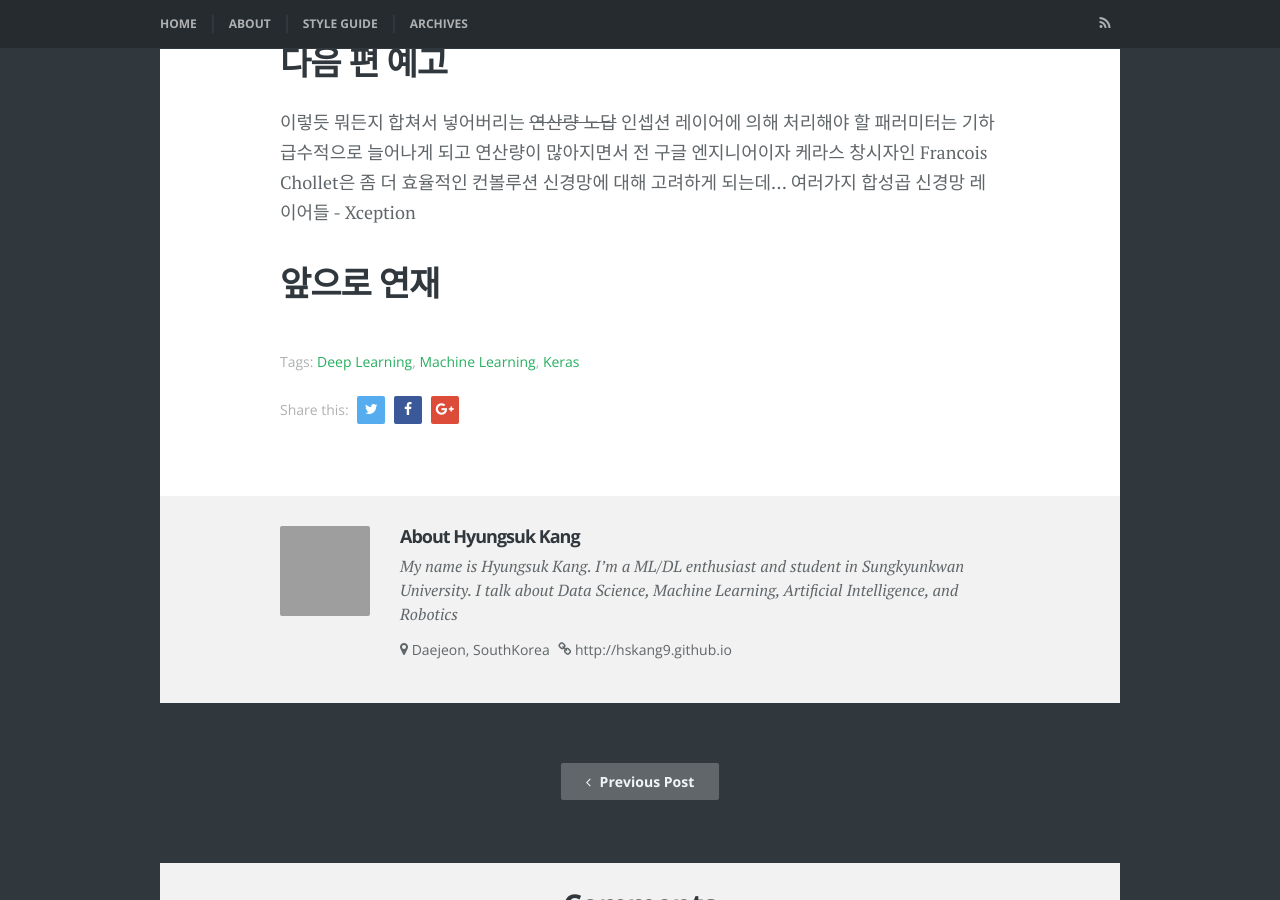
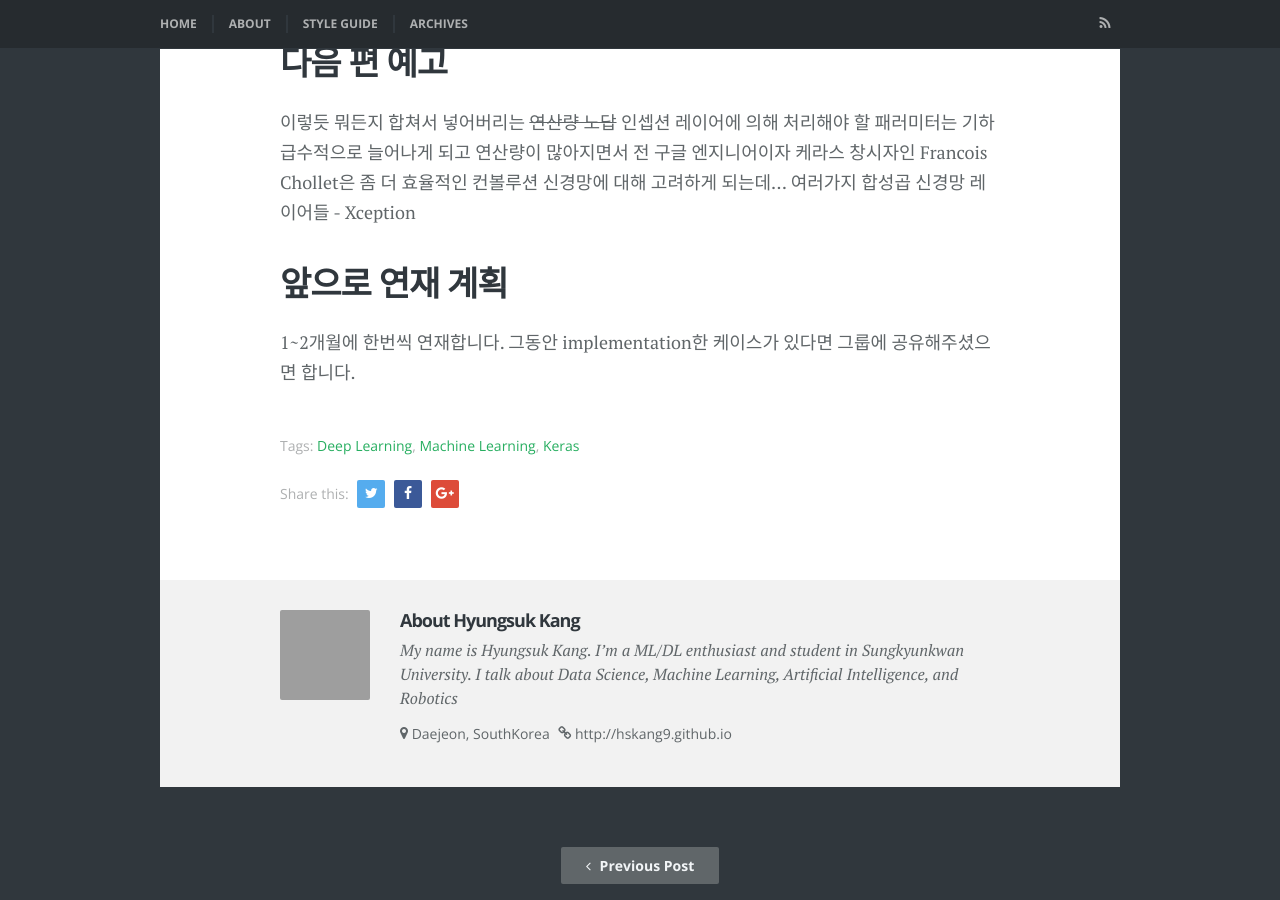
Before and after one commit to hskang9/hskang9.github.io, a Jekyll site: the page built from _posts/2017-11-24-Various_CNN_Layers.md, in a window 1280 px wide and 900 px high, scrolled down 3227 px. Built offline with Jekyll 4.4.1, drawn with Linux system fonts in a browser that asks for light colours; some web fonts are replaced; comment, search, counter and statistics services are not loaded; grey boxes are pictures that could not be loaded.

Commit message:
Update 2017-11-24-Various_CNN_Layers.md

```diff
--- a/_posts/2017-11-24-Various_CNN_Layers.md
+++ b/_posts/2017-11-24-Various_CNN_Layers.md
@@ -43,4 +43,5 @@ in conjunction with the famous “we need to go deeper” internet meme [1](http
 이렇듯 뭐든지 합쳐서 넣어버리는 <strike>연산량 노답</strike> 인셉션 레이어에 의해 처리해야 할 패러미터는 기하급수적으로 늘어나게 되고 연산량이 많아지면서 전 구글 엔지니어이자 케라스 창시자인 Francois Chollet은 좀 더 효율적인 컨볼루션 신경망에 대해 고려하게 되는데...
 여러가지 합성곱 신경망 레이어들 - Xception
 
-## 앞으로 연재
+## 앞으로 연재 계획
+1~2개월에 한번씩 연재합니다. 그동안 implementation한 케이스가 있다면 그룹에 공유해주셨으면 합니다.
```
